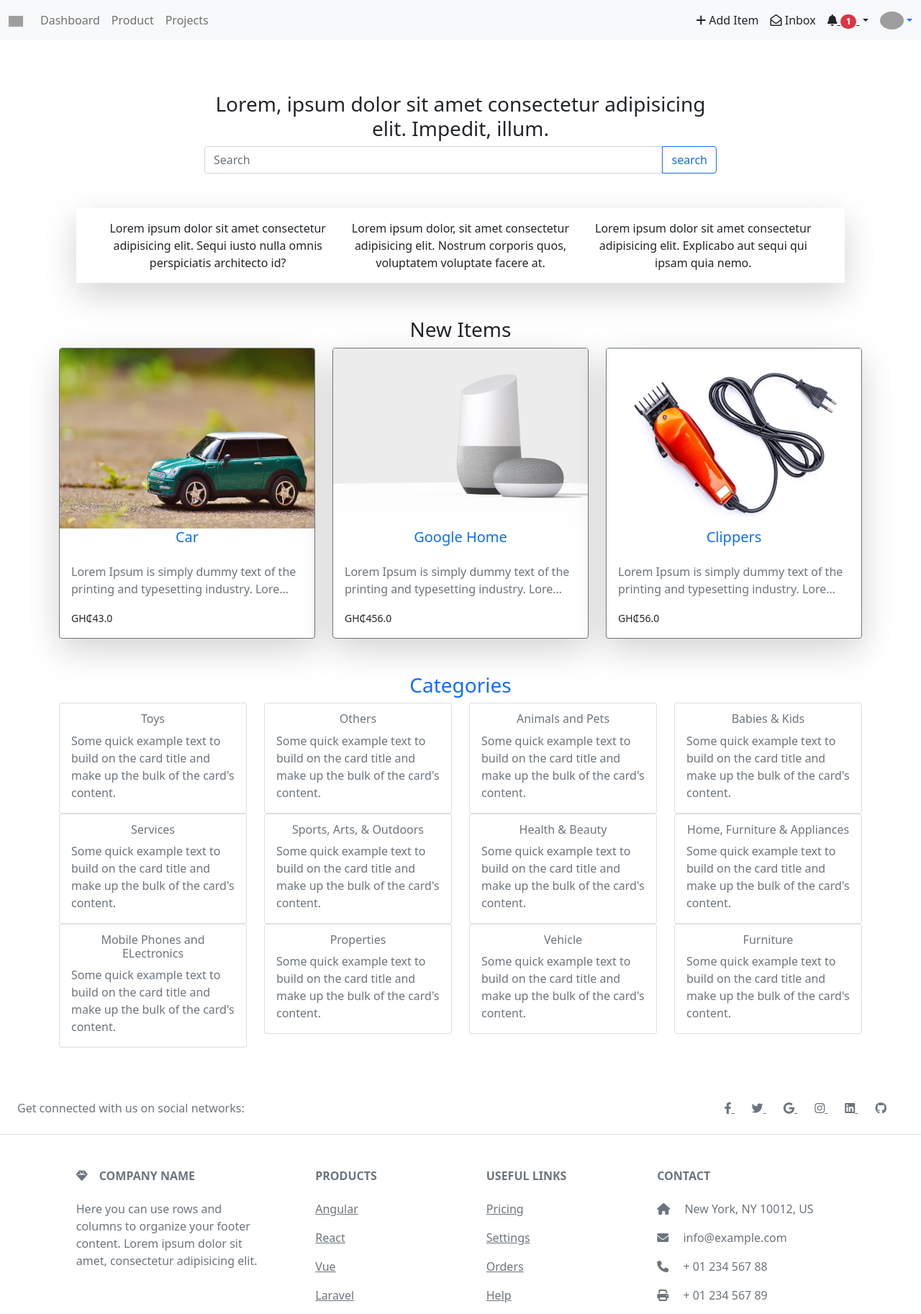
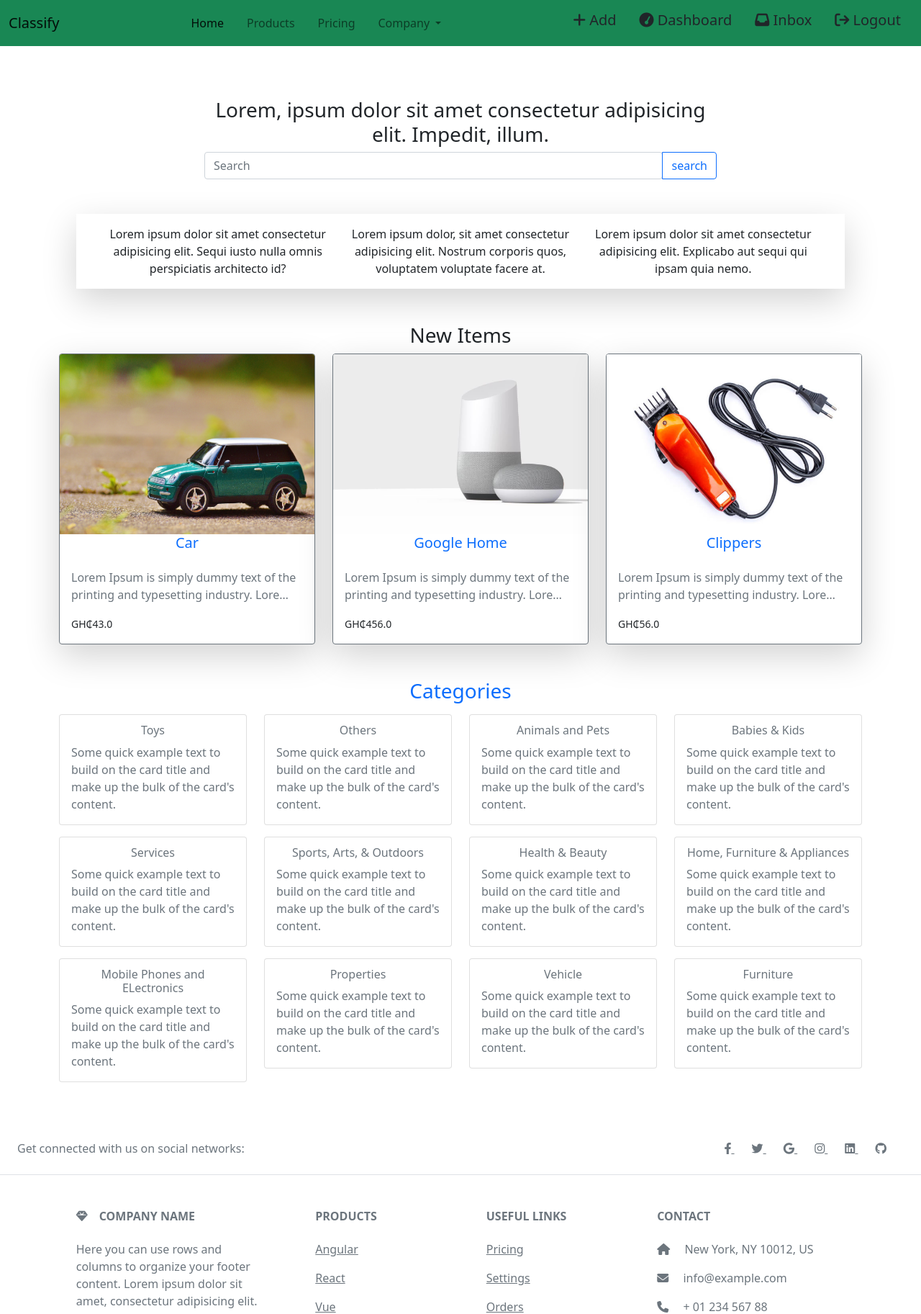
Before and after one commit to rcoffie/classify, a Django app: page / in a window 1280 px wide. Shown: the top 1825 px of the page at 72% size. Run offline with Django 3.2, Linux system fonts and the light colour scheme; a user stored in the database is signed in; data comes from the database, SQL or seed files in the repository; both versions use the stored data as it was after the commit; some libraries are stand-ins or nearby versions; grey boxes are pictures that could not be loaded.

Commit message:
working on header

```diff
--- a/core/item_engine/views.py
+++ b/core/item_engine/views.py
@@ -2,7 +2,7 @@ from django.contrib import messages
 from django.contrib.auth.decorators import login_required
 from django.db.models import Q
 from django.shortcuts import get_object_or_404, redirect, render
-
+from django.core.paginator import Paginator, EmptyPage, PageNotAnInteger
 from .forms import EditItemForm, ItemForm
 from .models import Category, Item
 
--- a/core/templates/base.html
+++ b/core/templates/base.html
@@ -18,148 +18,71 @@
   </style>
   </head>
   <body>
-    <!-- Navbar -->
-<nav class="navbar navbar-expand-lg navbar-light bg-light">
-    <!-- Container wrapper -->
+
+    <!-- navbar -->
+    <nav class="navbar navbar-expand-lg navbar-light bg-success">
     <div class="container-fluid">
-      <!-- Toggle button -->
-      <button
-        class="navbar-toggler"
-        type="button"
-        data-mdb-toggle="collapse"
-        data-mdb-target="#navbarSupportedContent"
-        aria-controls="navbarSupportedContent"
-        aria-expanded="false"
-        aria-label="Toggle navigation"
-      >
-        <i class="fas fa-bars"></i>
+      <a class="navbar-brand" href="{% url 'item_list' %}">Classify</a>
+      <button class="navbar-toggler" type="button" data-bs-toggle="collapse" data-bs-target="#navbarNavDropdown" aria-controls="navbarNavDropdown" aria-expanded="false" aria-label="Toggle navigation">
+        <span class="navbar-toggler-icon"></span>
       </button>
 
-      <!-- Collapsible wrapper -->
-      <div class="collapse navbar-collapse" id="navbarSupportedContent">
-        <!-- Navbar brand -->
-        <a class="navbar-brand mt-2 mt-lg-0" href="/">
-          <img
-            src="https://mdbcdn.b-cdn.net/img/logo/mdb-transaprent-noshadows.webp"
-            height="15"
-            alt="MDB Logo"
-            loading="lazy"
-          />
-        </a>
-        <!-- Left links -->
-        <ul class="navbar-nav me-auto mb-2 mb-lg-0">
+      <div class=" collapse navbar-collapse" id="navbarNavDropdown">
+        <ul class="navbar-nav ms-auto text-white">
           <li class="nav-item">
-            <a class="nav-link" href="{% url 'dashboard' %}">Dashboard</a>
+            <a class="nav-link mx-2 active " aria-current="page" href="/">Home</a>
           </li>
           <li class="nav-item">
-            <a class="nav-link" href="{% url 'item_list' %}">Product</a>
+            <a class="nav-link mx-2" href="{% url 'item_list' %}">Products</a>
           </li>
           <li class="nav-item">
-            <a class="nav-link" href="#">Projects</a>
+            <a class="nav-link mx-2" href="#">Pricing</a>
+          </li>
+          <li class="nav-item dropdown">
+            <a class="nav-link mx-2 dropdown-toggle" href="#" id="navbarDropdownMenuLink" role="button" data-bs-toggle="dropdown" aria-expanded="false">
+              Company
+            </a>
+            <ul class="dropdown-menu" aria-labelledby="navbarDropdownMenuLink">
+              <li><a class="dropdown-item" href="#">Blog</a></li>
+              <li><a class="dropdown-item" href="#">About Us</a></li>
+              <li><a class="dropdown-item" href="#">Contact us</a></li>
+            </ul>
           </li>
         </ul>
-        <!-- Left links -->
+        <ul class="navbar-nav ms-auto d-none d-lg-inline-flex">
+          {% if request.user.is_authenticated  %}
+          <li class="nav-item mx-2">
+            <a class="nav-link text-dark h5" href="{% url 'add_item' %}" target="blank"><i class="fa fa-plus" aria-hidden="true"></i>
+              Add</a>
+          </li>
+          <li class="nav-item mx-2">
+            <a class="nav-link text-dark h5" href="{% url 'dashboard' %}" target="blank"><i class="fa fa-tachometer" aria-hidden="true"></i>
+
+              Dashboard</a>
+          </li>
+          <li class="nav-item mx-2">
+            <a class="nav-link text-dark h5" href="{% url 'inbox' %}" target="blank"><i class="fa fa-inbox" aria-hidden="true"></i>
+              Inbox</a>
+          </li>
+          <li class="nav-item mx-2">
+            <a class="nav-link text-dark h5" href="{% url 'logout_view' %}" target="blank"><i class="fa fa-sign-out" aria-hidden="true"></i>
+              Logout</a>
+          </li>
+          {% else %}
+          <li class="nav-item mx-2">
+            <a class="nav-link text-dark h5" href="{% url 'signup' %}" target="blank"><i class="fa fa-user-plus" aria-hidden="true"></i>
+              Register</a>
+          </li>
+          <li class="nav-item mx-2">
+            <a class="nav-link text-dark h5" href="{% url 'login' %}" target="blank"><i class="fa fa-sign-in" aria-hidden="true"></i>
+              Login</a>
+          </li>
+          {% endif %}
+        </ul>
       </div>
-      <!-- Collapsible wrapper -->
-      {% if request.user.is_authenticated %}
-
-      <!-- Right elements -->
-      <div class="d-flex align-items-center">
-        <a class="text-reset me-3 text-decoration-none" href="{% url 'add_item' %}">
-          <i class="fa-solid fa-plus"></i>
-          Add Item
-        </a>
-        <a class="text-reset me-3 text-decoration-none" href="{% url 'inbox' %}">
-          <i class="fa-regular fa-envelope-open"></i>
-          Inbox
-        </a>
-        <!-- Icon -->
-        <!--
-        <a class="text-reset me-3" href="#">
-          <i class="fas fa-shopping-cart"></i>
-        </a>
-        -->
-        <!-- Notifications -->
-        <div class="dropdown">
-          <a
-            class="text-reset me-3 dropdown-toggle hidden-arrow"
-            href="#"
-            id="navbarDropdownMenuLink"
-            role="button"
-            data-mdb-toggle="dropdown"
-            aria-expanded="false"
-          >
-            <i class="fas fa-bell"></i>
-            <span class="badge rounded-pill badge-notification bg-danger">1</span>
-          </a>
-          <ul
-            class="dropdown-menu dropdown-menu-end"
-            aria-labelledby="navbarDropdownMenuLink"
-          >
-            <li>
-              <a class="dropdown-item" href="#">Some news</a>
-            </li>
-            <li>
-              <a class="dropdown-item" href="#">Another news</a>
-            </li>
-            <li>
-              <a class="dropdown-item" href="#">Something else here</a>
-            </li>
-          </ul>
-        </div>
-        <!-- Avatar -->
-        <div class="dropdown">
-          <a
-            class="dropdown-toggle d-flex align-items-center hidden-arrow"
-            href="#"
-            id="navbarDropdownMenuAvatar"
-            role="button"
-            data-mdb-toggle="dropdown"
-            aria-expanded="false"
-          >
-            <img
-              src="https://mdbcdn.b-cdn.net/img/new/avatars/2.webp"
-              class="rounded-circle"
-              height="25"
-              alt="Black and White Portrait of a Man"
-              loading="lazy"
-            />
-          </a>
-          <ul
-            class="dropdown-menu dropdown-menu-end"
-            aria-labelledby="navbarDropdownMenuAvatar"
-          >
-            <li>
-              <a class="dropdown-item" href="#">My profile</a>
-            </li>
-            <li>
-              <a class="dropdown-item" href="#">Settings</a>
-            </li>
-            <li>
-              <a class="dropdown-item" href="#">
-                <i class="fa-solid fa-right-from-bracket"></i>
-                Logout</a>
-            </li>
-          </ul>
-        </div>
-
-
-        {% else %}
-        <a class="text-reset me-3 text-decoration-none" href="{% url 'login' %}">
-          <i class="fas fa-sign-in"></i>
-          login
-        </a>
-        <a class="text-reset me-3 text-decoration-none" href="{% url 'signup' %}">
-          <i class="fas fa-user-plus"></i>
-          Signup
-        </a>
-        {% endif %}
-      </div>
-      <!-- Right elements -->
     </div>
-    <!-- Container wrapper -->
   </nav>
-  <!-- Navbar -->
+    <!-- end nav -->
 
     <div class="container">
       <div class="row">
--- a/core/templates/pages/home.html
+++ b/core/templates/pages/home.html
@@ -50,7 +50,7 @@
     <h3 class="text-primary text-center">Categories </h3>
     {% for each in categories %}
 
-    <div class="col-md-3">
+    <div class="col-md-3 my-2">
       <a href="" class="text-decoration-none">
         <div class="card">
             <div class="card-body">
--- a/core/user_engine/urls.py
+++ b/core/user_engine/urls.py
@@ -6,4 +6,5 @@ urlpatterns = [
     path("dashboard/", views.dashboard, name="dashboard"),
     path("signup/", views.signup, name="signup"),
     path("login_request/", views.login_request, name="login"),
+    path('logout_view/', views.logout_view, name="logout_view")
 ]
```
Also changed, not shown: core/user_engine/views.py (+6 -1 lines), core/db.sqlite3.
